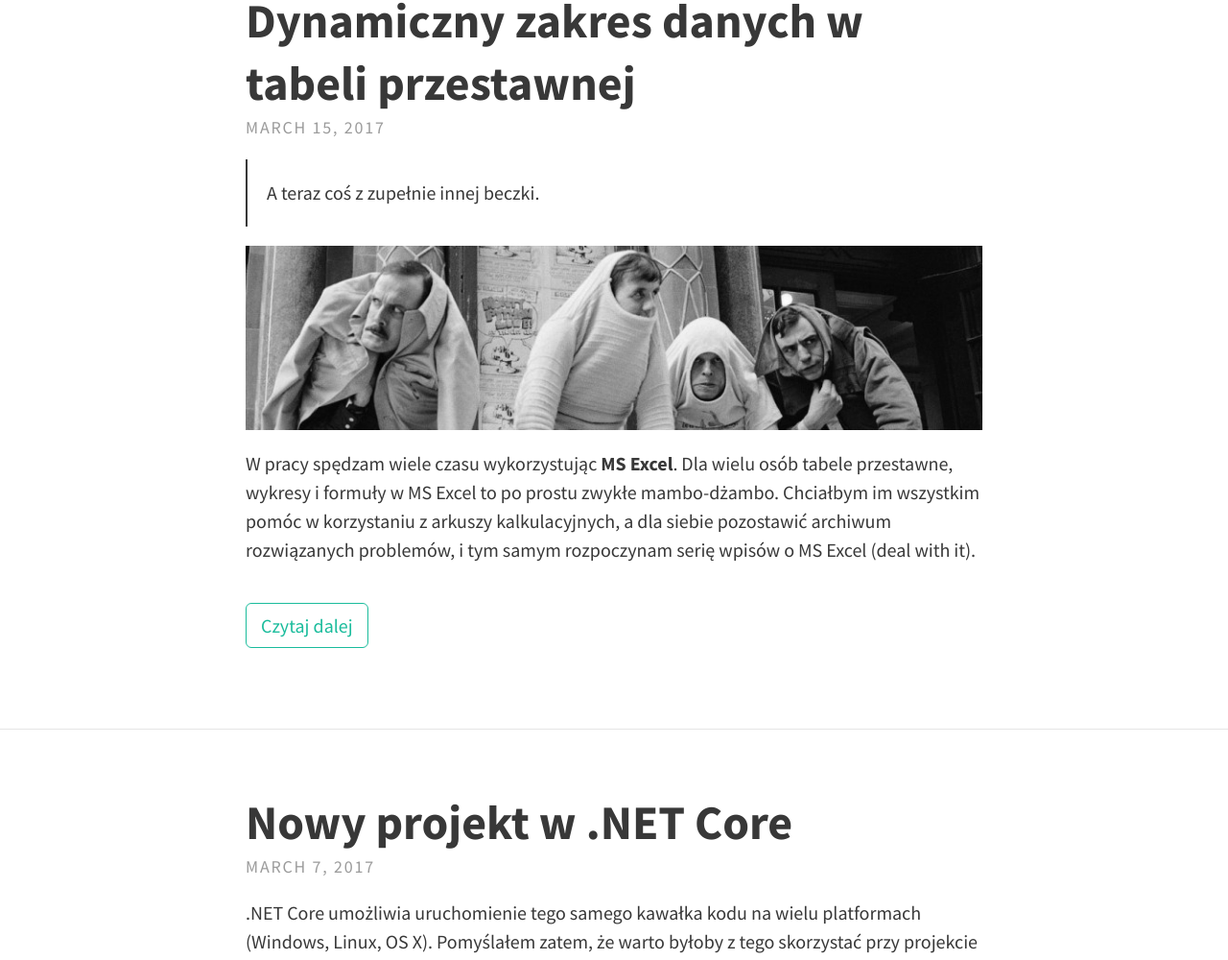
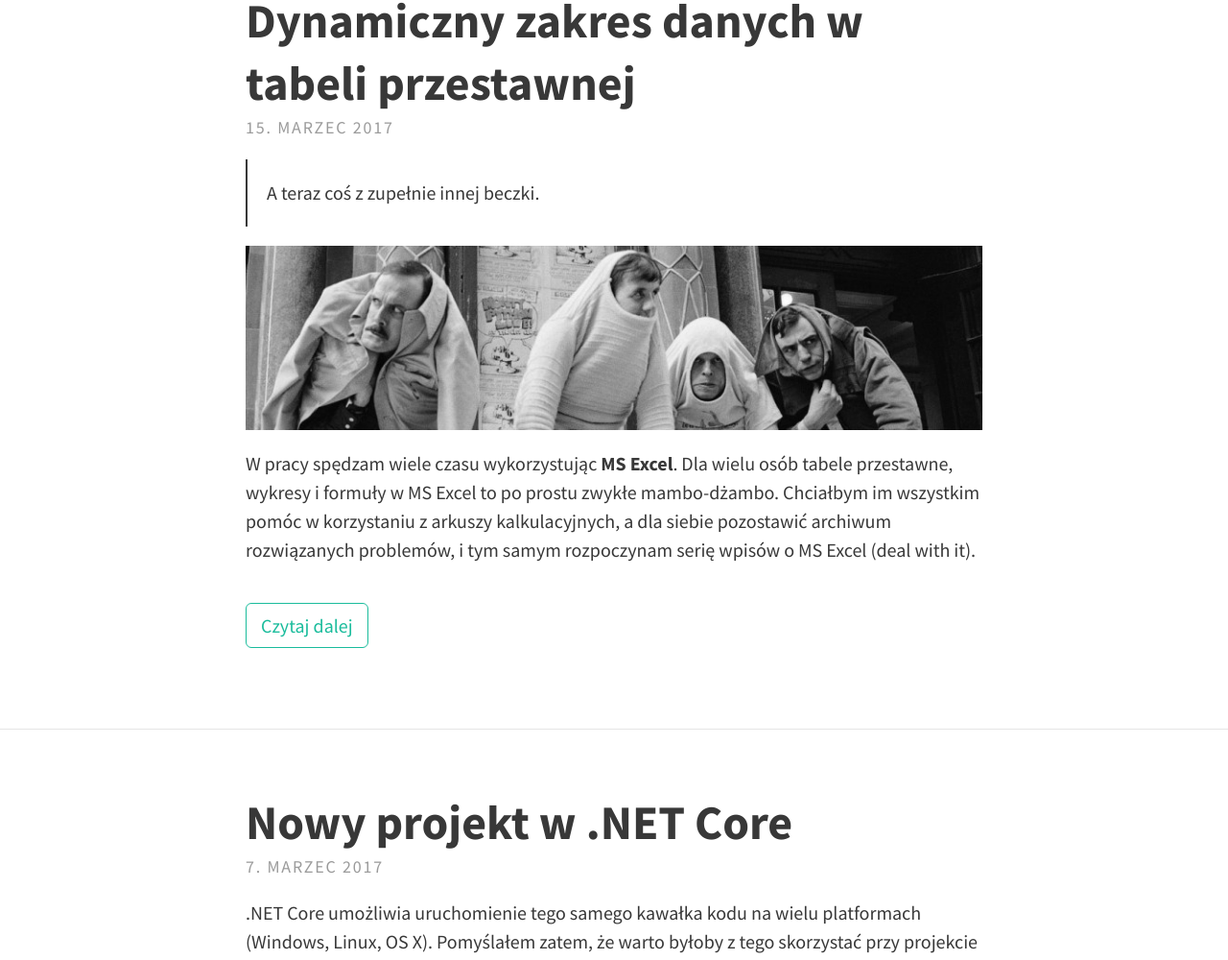
Before and after one commit to pospieszja/pospieszja.github.io, a Jekyll site: the page built from index.html, in a window 1280 px wide and 1400 px high. Shown: the part 190-1190 px from the top of the window at 96% size. Built offline with Jekyll 4.4.1, drawn with Linux system fonts in a browser that asks for light colours; nearby versions of some CDN libraries; the list of posts is cut into pages by our own code; some of the changed text lies outside the part shown.

Commit message:
add polish months

```diff
--- a/index.html
+++ b/index.html
@@ -20,7 +20,7 @@ layout: default
           </a>
         </h1>
         <p class="meta">
-          {{ post.date | date: "%B %-d, %Y" }}
+          {% include date_post.html %}
         </p>
       </header>
       <div class="excerpt">
```
